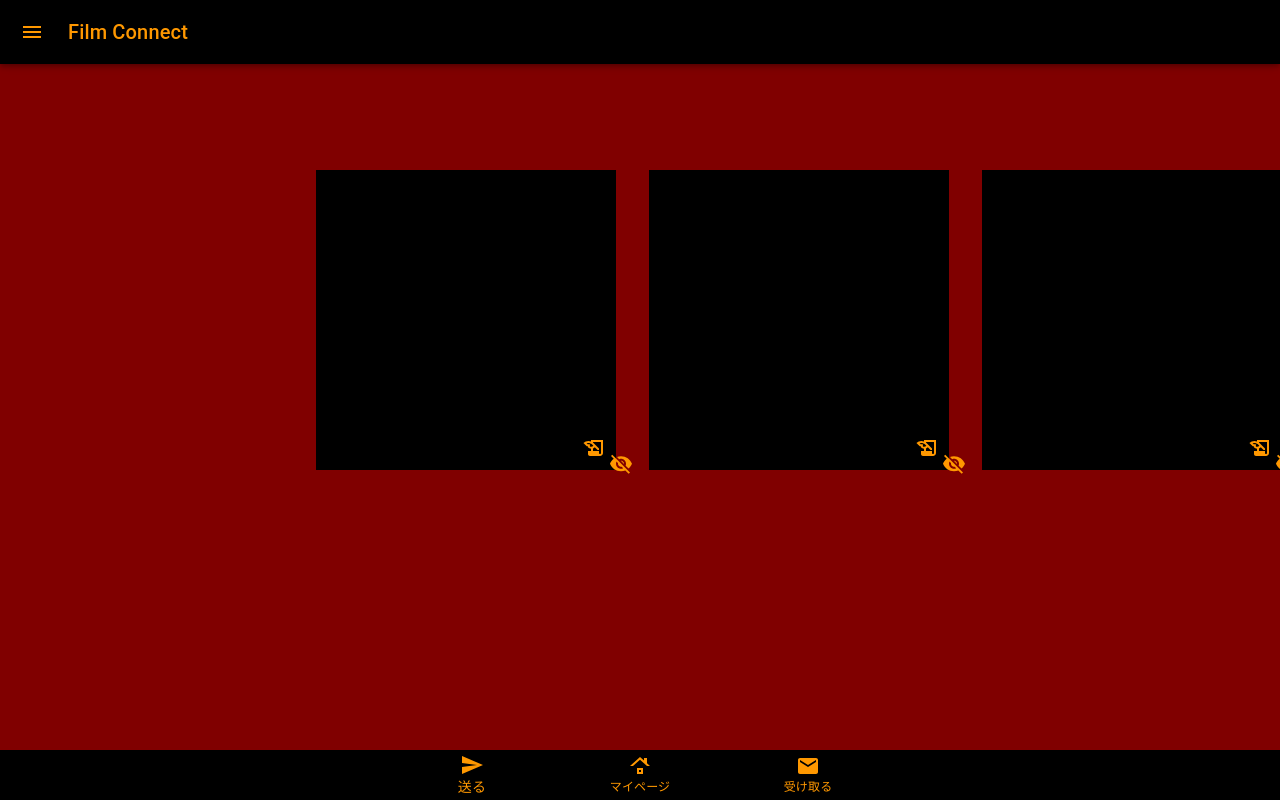
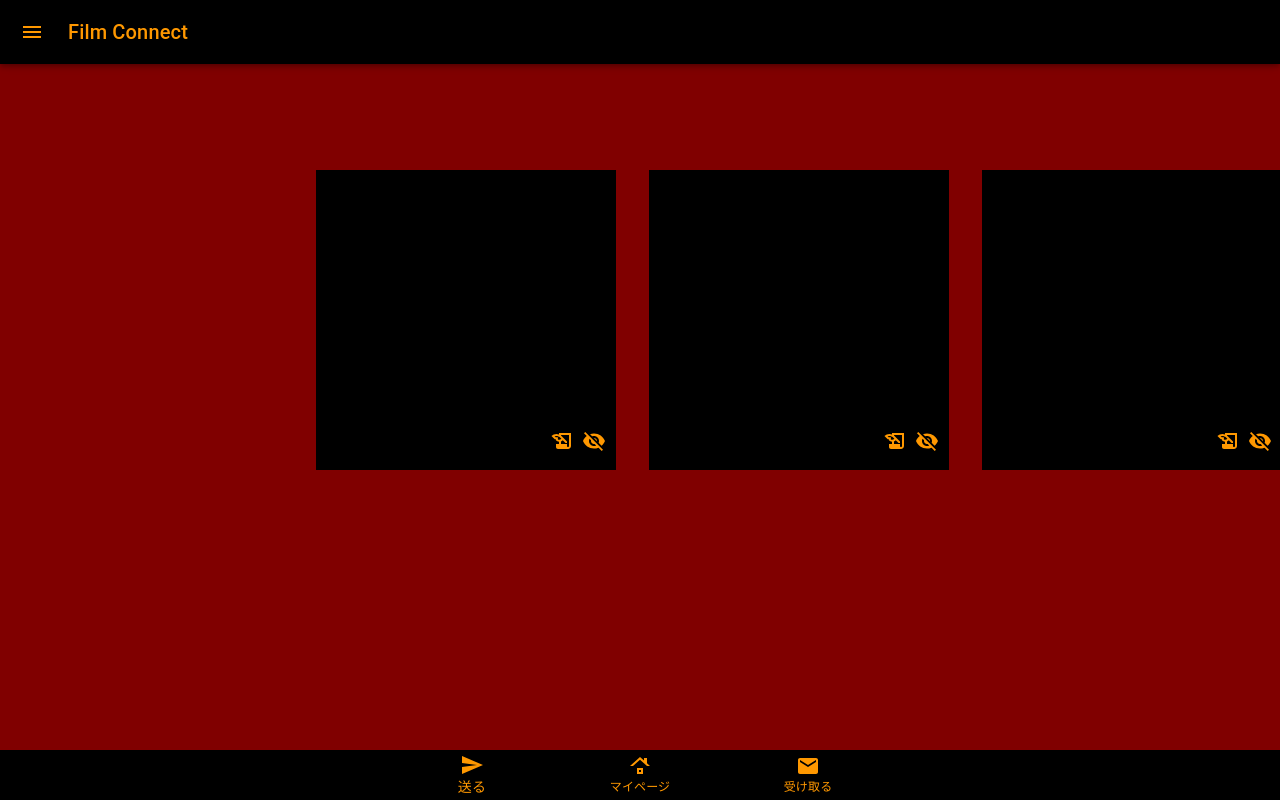
Before and after one commit to huku29/film_connect_front, a React (Vite) app: page /send in a window 1280 px wide. Built offline with nearby package versions, Linux system fonts and the light colour scheme.

Commit message:
Fix:コンポーネントをアロー関数で統一 #35

```diff
--- a/src/components/buttons/WatchIconButton.jsx
+++ b/src/components/buttons/WatchIconButton.jsx
@@ -3,21 +3,11 @@ import RemoveRedEyeIcon from '@mui/icons-material/RemoveRedEye'
 import VisibilityOffIcon from '@mui/icons-material/VisibilityOff'
 import Typography from '@mui/material/Typography'
 
-export function WatchIconButton() {
+export const WatchIconButton = () => {
   const [clicked, setClicked] = useState(false)
 
   return (
-    <Typography
-      variant="contained"
-      onClick={() => setClicked(!clicked)}
-      sx={{
-        position: 'absolute',
-        top: '90%',
-        left: '80%',
-        transform: 'translate(-0%, -20%)',
-        textAlign: 'center',
-      }}
-    >
+    <Typography variant="contained" onClick={() => setClicked(!clicked)}>
       {clicked ? (
         <RemoveRedEyeIcon color="black" />
       ) : (
@@ -26,5 +16,3 @@ export function WatchIconButton() {
     </Typography>
   )
 }
-
-export default WatchIconButton
```
